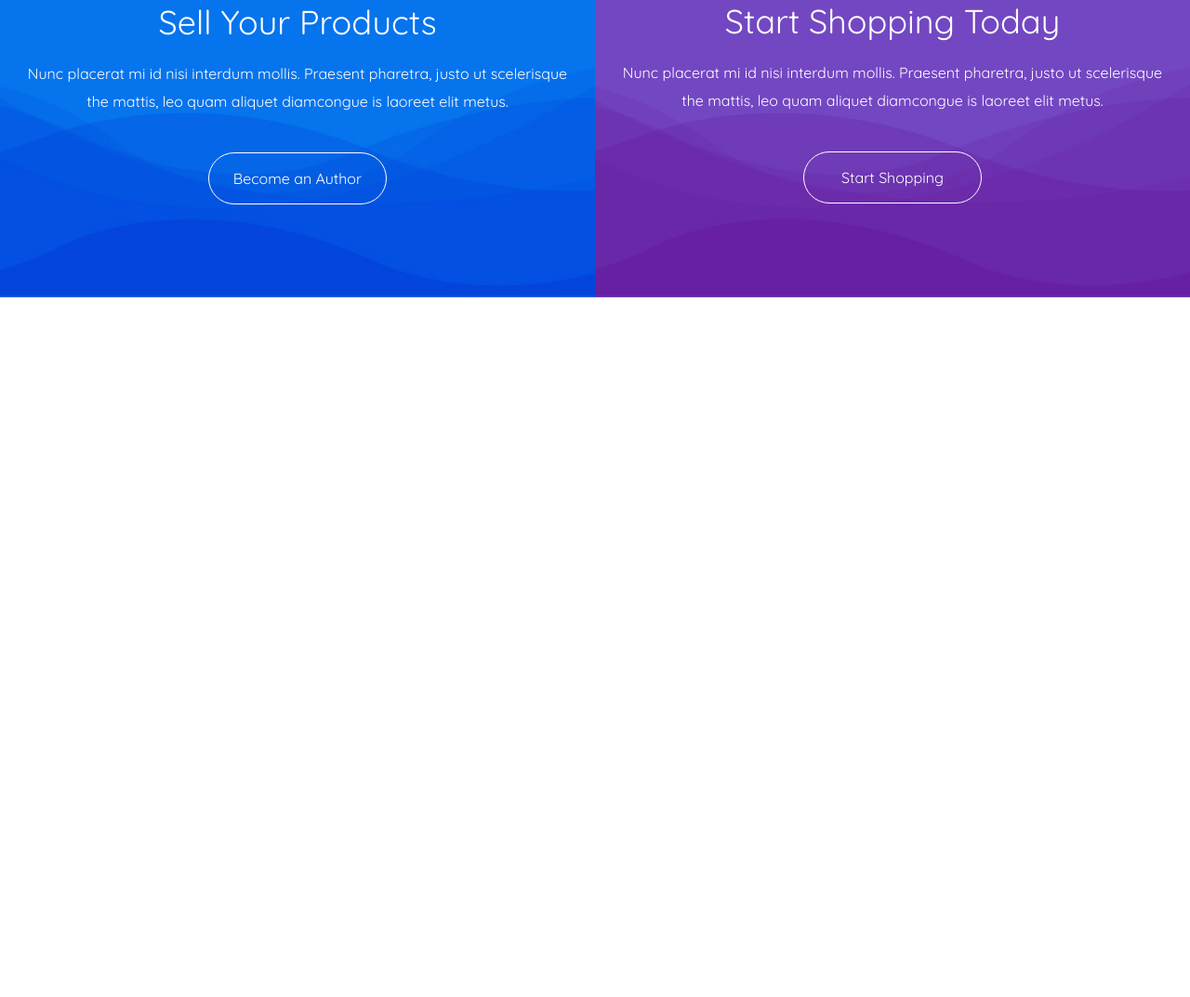
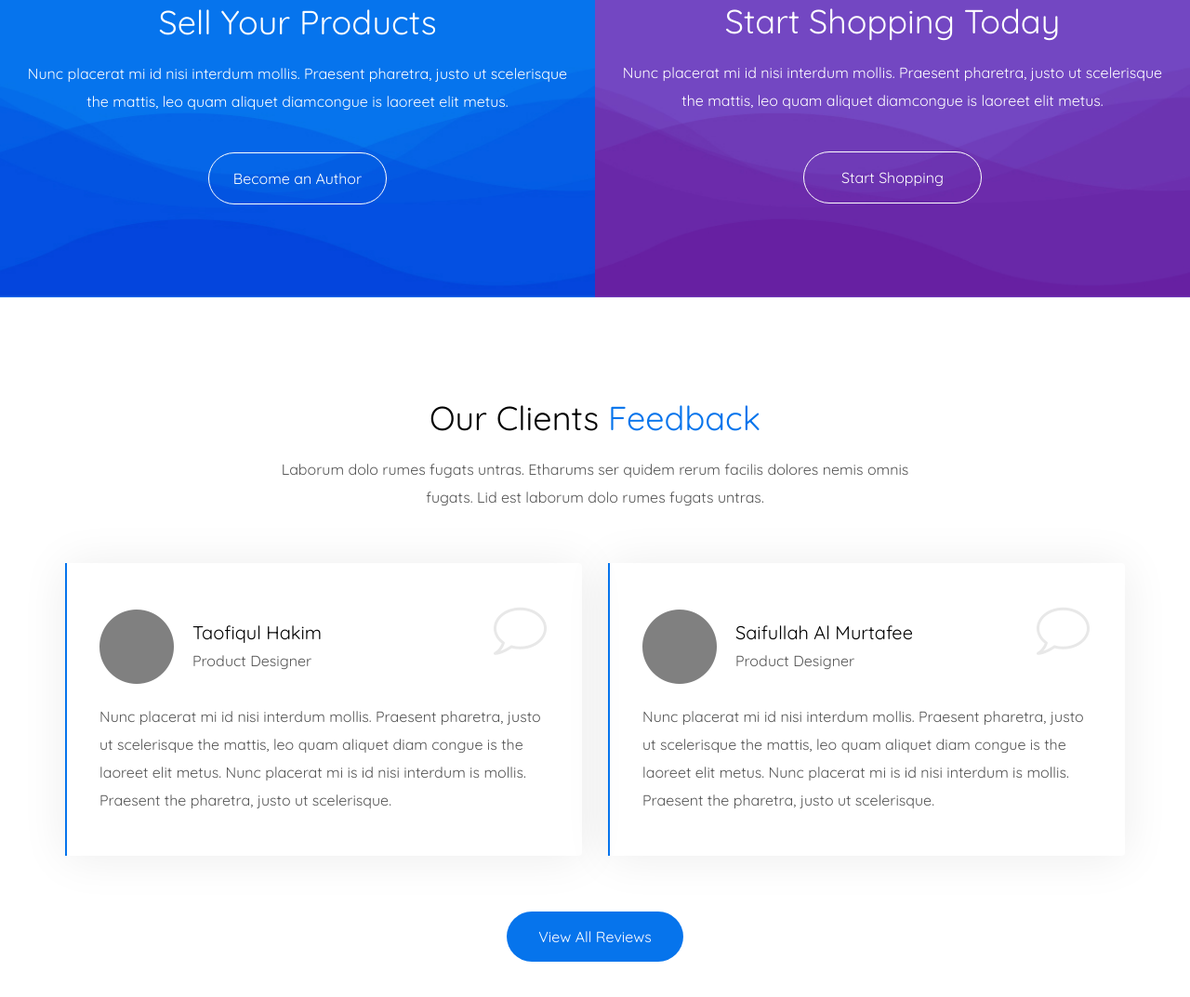
Before and after one commit to ku13shov/martplace, a website: page app/index.html in a window 1280 px wide. Shown: the part 7184-8257 px from the top of the page at 93% size. Before the commit the page ends 7504 px from the top, so only its background shows below. Drawn offline with nearby package versions, Linux system fonts and the light colour scheme.

Commit message:
added feedback section

```diff
--- a/app/index.html
+++ b/app/index.html
@@ -1064,6 +1064,60 @@
     </div>
   </section>
 
+  <section class="feedback">
+    <div class="container">
+      <div class="feedback__box title__box">
+        <div class="feedback__box-title title__box-title">
+          Our Clients <span>Feedback</span>
+        </div>
+        <div class="feedback__box-text title__box-text">
+          Laborum dolo rumes fugats untras. Etharums ser quidem rerum facilis dolores nemis omnis fugats. Lid est
+          laborum dolo rumes fugats untras.
+        </div>
+      </div>
+      <div class="feedback__items">
+        <div class="feedback__item">
+          <div class="feedback__item-box">
+            <div class="feedback__item-img" style="background-image: url(images/feedback/user.png);"></div>
+            <div class="feedback__item-info">
+              <div class="feedback__item-name">
+                Taofiqul Hakim
+              </div>
+              <div class="feedback__item-prof">
+                Product Designer
+              </div>
+            </div>
+          </div>
+          <div class="feedback__item-text">
+            Nunc placerat mi id nisi interdum mollis. Praesent pharetra, justo ut scelerisque the mattis, leo quam aliquet diam congue is the laoreet elit metus. Nunc placerat mi is id nisi interdum is mollis. Praesent the pharetra, justo ut scelerisque.
+          </div>
+        </div>
+        <div class="feedback__item">
+          <div class="feedback__item-box">
+            <div class="feedback__item-img" style="background-image: url(images/feedback/user.png);"></div>
+            <div class="feedback__item-info">
+              <div class="feedback__item-name">
+                Saifullah Al Murtafee
+              </div>
+              <div class="feedback__item-prof">
+                Product Designer
+              </div>
+            </div>
+          </div>
+          <div class="feedback__item-text">
+            Nunc placerat mi id nisi interdum mollis. Praesent pharetra, justo ut scelerisque the mattis, leo quam aliquet diam congue is the laoreet elit metus. Nunc placerat mi is id nisi interdum is mollis. Praesent the pharetra, justo ut scelerisque.
+          </div>
+        </div>
+
+      </div>
+      <div class="feedback__btn">
+        <a href="#">View All Reviews</a>
+      </div>
+
+    </div>
+  </section>
+
+
 
 
   <script src="https://ajax.googleapis.com/ajax/libs/jquery/3.4.1/jquery.min.js"></script>
--- a/app/scss/_fonts.scss
+++ b/app/scss/_fonts.scss
@@ -25,6 +25,66 @@
   -moz-osx-font-smoothing: grayscale;
 }
 
+.icon-bubble:before {
+  content: "\e90a";
+}
+.icon-chart-bars:before {
+  content: "\e90b";
+}
+.icon-clock:before {
+  content: "\e90c";
+}
+.icon-eye:before {
+  content: "\e90d";
+}
+.icon-leaf:before {
+  content: "\e90e";
+}
+.icon-license:before {
+  content: "\e90f";
+}
+.icon-lock:before {
+  content: "\e910";
+}
+.icon-magic-wand:before {
+  content: "\e911";
+}
+.icon-map-marker:before {
+  content: "\e912";
+}
+.icon-phone:before {
+  content: "\e913";
+}
+.icon-phone-handset:before {
+  content: "\e914";
+}
+.icon-smile1:before {
+  content: "\e915";
+}
+.icon-users:before {
+  content: "\e907";
+}
+.icon-smile:before {
+  content: "\e908";
+}
+.icon-cloud-download:before {
+  content: "\e909";
+}
+.icon-briefcase:before {
+  content: "\e906";
+}
+.icon-cart:before {
+  content: "\e904";
+}
+.icon-heart:before {
+  content: "\e905";
+}
+.icon-magnifier:before {
+  content: "\e900";
+}
+.icon-alarm:before {
+  content: "\e901";
+}
 .icon-twitter:before {
   content: "\f099";
 }
@@ -46,66 +106,6 @@
 .icon-google:before {
   content: "\f1a0";
 }
-.icon-cloud-download:before {
-  content: "\e906";
-}
-.icon-chart-bars:before {
-  content: "\e907";
-}
-.icon-magic-wand:before {
-  content: "\e908";
-}
-.icon-map-marker:before {
-  content: "\e909";
-}
-.icon-phone:before {
-  content: "\e90a";
-}
-.icon-phone-handset:before {
-  content: "\e90b";
-}
-.icon-briefcase:before {
-  content: "\e90c";
-}
-.icon-clock:before {
-  content: "\e90d";
-}
-.icon-envelope:before {
-  content: "\e90e";
-}
-.icon-eye:before {
-  content: "\e90f";
-}
-.icon-leaf:before {
-  content: "\e910";
-}
-.icon-license:before {
-  content: "\e911";
-}
-.icon-lock:before {
-  content: "\e912";
-}
-.icon-smile:before {
-  content: "\e913";
-}
-.icon-users:before {
-  content: "\e914";
-}
-.icon-dots-three-vertical:before {
-  content: "\e915";
-}
-.icon-cart:before {
-  content: "\e904";
-}
-.icon-heart:before {
-  content: "\e905";
-}
-.icon-magnifier:before {
-  content: "\e900";
-}
-.icon-alarm:before {
-  content: "\e901";
-}
 .icon-star:before {
   content: "\e902";
 }
--- a/app/scss/style.scss
+++ b/app/scss/style.scss
@@ -894,6 +894,64 @@
 // END SHOP
 // ===================================================
 
+// START FEEDBACK
+// ===================================================
+.feedback{
+  padding: 110px 0 120px;
+}
+.feedback__items{
+  display: flex;
+  justify-content: space-between;
+}
+.feedback__item{
+  max-width: 556px;
+  width: 100%;
+  padding: 50px 35px 45px;
+  border-top-right-radius: 4px;
+  border-bottom-right-radius: 4px;
+  box-shadow: 0px 2px 50px 0px rgba(0, 0, 0, 0.08);
+  border-left: 2px solid $btn;
+  &-box{
+    display: flex;
+    align-items: center;
+    margin-bottom: 20px;
+    position: relative;
+    &::before{
+      content: "\e90a";
+      font-family: 'icomoon';
+      position: absolute;
+      font-size: 60px;
+      color: #e8e8e8;
+      right: 0;
+      top: 7px;
+    }
+  }
+  &-img{
+    width: 80px;
+    height: 80px;
+    background-position: center;
+    background-size: cover;
+    background-repeat: no-repeat;
+    margin-right: 20px;
+  }
+  &-name{
+    font-size: 20px;
+    color: #000;
+  }
+}
+.feedback__btn{
+  margin-top: 60px;
+  text-align: center;
+  a{
+    width: 190px;
+    color: #fff;
+    background-color: $btn;
+    border-radius: 28px;
+    padding: 12px 0;
+  }
+}
+// END FEEDBACK
+// ===================================================
 
 
 
```
Also changed, not shown: app/css/style.min.css, app/fonts/icomoon.ttf, app/fonts/icomoon.woff, app/images/feedback/user.png (added), 2 other files.
